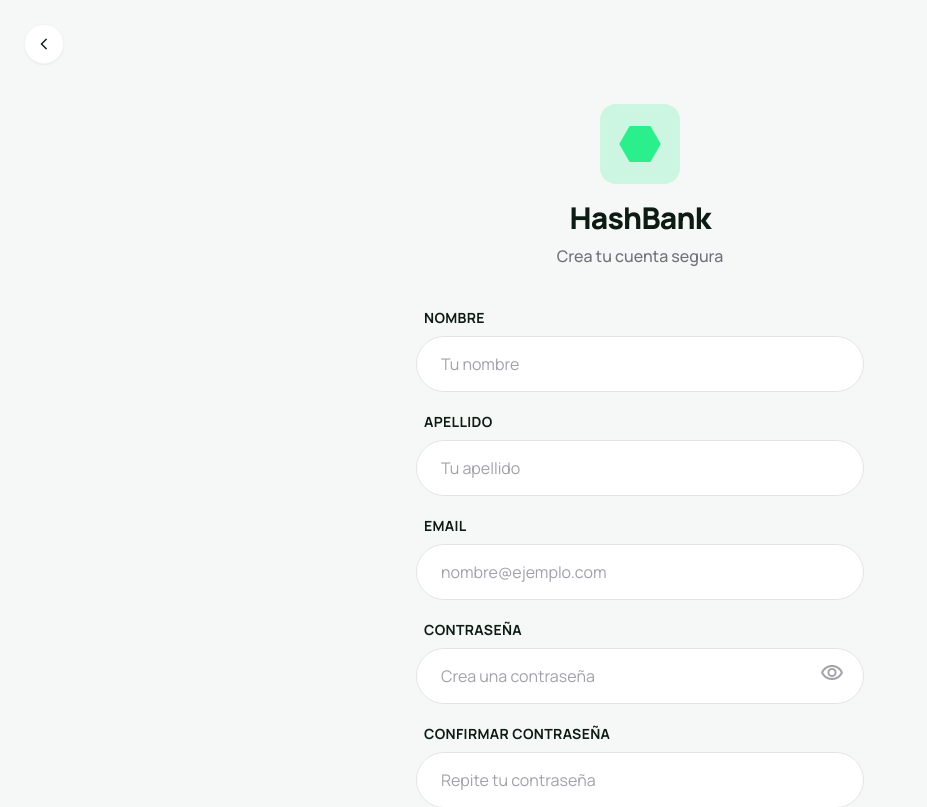
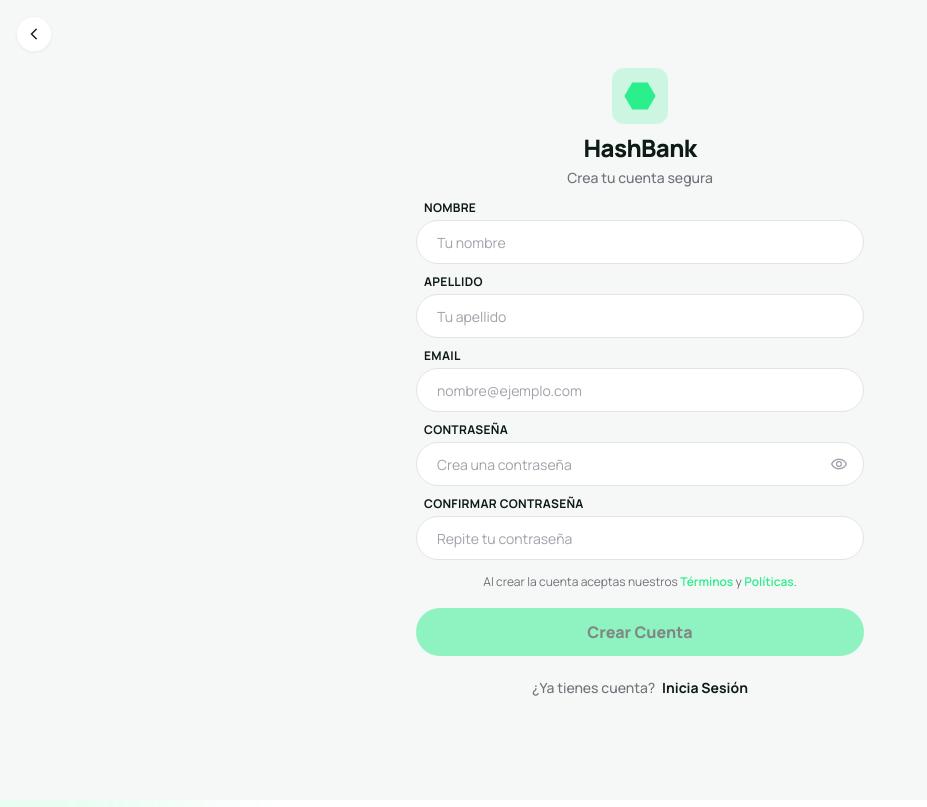
Before and after one commit to diegoMolv3r/Hash-Bank, an Angular app in the folder frontend/: page / in a window 1280 px wide. Shown: the top 807 px of the page, without its empty margins (0-927 px from the left). Built offline with nearby package versions, Linux system fonts and the light colour scheme.

Commit message:
Elimino scroll vertical en formulario de registro

```diff
--- a/frontend/src/app/modules/register/register-form.component/register-form.component.html
+++ b/frontend/src/app/modules/register/register-form.component/register-form.component.html
@@ -5,117 +5,117 @@
   <div class="w-96 h-96 bg-primary rounded-full blur-3xl -translate-x-1/2 translate-y-1/2"></div>
 </div>
 
-<div class="bg-background-light dark:bg-background-dark font-display text-hash-blue dark:text-white min-h-screen flex flex-col">
+<div class="bg-background-light dark:bg-background-dark font-display text-hash-blue dark:text-white h-screen flex flex-col overflow-hidden">
 
-  <div class="flex items-center justify-between p-6 pb-2">
-    <button routerLink="/login" class="flex size-10 items-center justify-center rounded-full bg-white dark:bg-zinc-800 shadow-sm border border-zinc-100 dark:border-zinc-700 hover:bg-zinc-50 dark:hover:bg-zinc-700 transition-colors">
+  <div class="flex items-center justify-between p-4 pb-2">
+    <button routerLink="/login" class="flex size-9 items-center justify-center rounded-full bg-white dark:bg-zinc-800 shadow-sm border border-zinc-100 dark:border-zinc-700 hover:bg-zinc-50 dark:hover:bg-zinc-700 transition-colors">
       <span class="material-symbols-outlined text-hash-blue dark:text-white text-sm">arrow_back_ios_new</span>
     </button>
-    <div class="w-10"></div>
+    <div class="w-9"></div>
   </div>
 
-  <div class="flex-1 px-6 pb-12 overflow-y-auto">
+  <div class="flex-1 px-6 pb-4 overflow-y-auto">
 
-    <div class="flex flex-col items-center justify-center pt-8 pb-10">
-      <div class="size-20 bg-primary/20 rounded-2xl flex items-center justify-center mb-4 backdrop-blur-sm">
-        <span class="material-symbols-outlined text-primary text-5xl" style="font-variation-settings: 'FILL' 1;">hexagon</span>
+    <div class="flex flex-col items-center justify-center pt-2 pb-3">
+      <div class="size-14 bg-primary/20 rounded-xl flex items-center justify-center mb-2 backdrop-blur-sm">
+        <span class="material-symbols-outlined text-primary text-4xl" style="font-variation-settings: 'FILL' 1;">hexagon</span>
       </div>
-      <h1 class="text-3xl font-extrabold tracking-tight text-hash-blue dark:text-white">HashBank</h1>
-      <p class="text-zinc-500 dark:text-zinc-400 mt-2 font-medium">Crea tu cuenta segura</p>
+      <h1 class="text-2xl font-extrabold tracking-tight text-hash-blue dark:text-white">HashBank</h1>
+      <p class="text-zinc-500 dark:text-zinc-400 mt-1 text-sm font-medium">Crea tu cuenta segura</p>
     </div>
 
-    <form [formGroup]="registerForm" (ngSubmit)="onSubmit()" class="space-y-5 max-w-md mx-auto">
+    <form [formGroup]="registerForm" (ngSubmit)="onSubmit()" class="space-y-2.5 max-w-md mx-auto">
 
-      <div class="flex flex-col gap-2">
-        <label class="text-hash-blue dark:text-zinc-200 text-sm font-bold tracking-wide uppercase px-2">Nombre</label>
+      <div class="flex flex-col gap-1">
+        <label class="text-hash-blue dark:text-zinc-200 text-xs font-bold tracking-wide uppercase px-2">Nombre</label>
         <input
           formControlName="firstName"
           type="text"
-          class="form-input w-full h-14 px-6 rounded-full border border-zinc-200 dark:border-zinc-700 bg-white dark:bg-zinc-800 text-hash-blue dark:text-white placeholder:text-zinc-400 focus:outline-none focus:border-primary focus:ring-1 focus:ring-primary transition-all duration-200"
+          class="form-input w-full h-11 px-5 rounded-full border border-zinc-200 dark:border-zinc-700 bg-white dark:bg-zinc-800 text-hash-blue dark:text-white placeholder:text-zinc-400 focus:outline-none focus:border-primary focus:ring-1 focus:ring-primary transition-all duration-200 text-sm"
           placeholder="Tu nombre"
         />
-        <div *ngIf="registerForm.get('firstName')?.invalid && registerForm.get('firstName')?.touched" class="text-red-500 text-xs px-6 font-medium animate-pulse">
+        <div *ngIf="registerForm.get('firstName')?.invalid && registerForm.get('firstName')?.touched" class="text-red-500 text-xs px-5 font-medium animate-pulse">
           El nombre es requerido.
         </div>
       </div>
 
-      <div class="flex flex-col gap-2">
-        <label class="text-hash-blue dark:text-zinc-200 text-sm font-bold tracking-wide uppercase px-2">Apellido</label>
+      <div class="flex flex-col gap-1">
+        <label class="text-hash-blue dark:text-zinc-200 text-xs font-bold tracking-wide uppercase px-2">Apellido</label>
         <input
           formControlName="lastName"
           type="text"
-          class="form-input w-full h-14 px-6 rounded-full border border-zinc-200 dark:border-zinc-700 bg-white dark:bg-zinc-800 text-hash-blue dark:text-white placeholder:text-zinc-400 focus:outline-none focus:border-primary focus:ring-1 focus:ring-primary transition-all duration-200"
+          class="form-input w-full h-11 px-5 rounded-full border border-zinc-200 dark:border-zinc-700 bg-white dark:bg-zinc-800 text-hash-blue dark:text-white placeholder:text-zinc-400 focus:outline-none focus:border-primary focus:ring-1 focus:ring-primary transition-all duration-200 text-sm"
           placeholder="Tu apellido"
         />
-        <div *ngIf="registerForm.get('lastName')?.invalid && registerForm.get('lastName')?.touched" class="text-red-500 text-xs px-6 font-medium animate-pulse">
+        <div *ngIf="registerForm.get('lastName')?.invalid && registerForm.get('lastName')?.touched" class="text-red-500 text-xs px-5 font-medium animate-pulse">
           El apellido es requerido.
         </div>
       </div>
 
-      <div class="flex flex-col gap-2">
-        <label class="text-hash-blue dark:text-zinc-200 text-sm font-bold tracking-wide uppercase px-2">Email</label>
+      <div class="flex flex-col gap-1">
+        <label class="text-hash-blue dark:text-zinc-200 text-xs font-bold tracking-wide uppercase px-2">Email</label>
         <input
           formControlName="email"
           type="email"
-          class="form-input w-full h-14 px-6 rounded-full border border-zinc-200 dark:border-zinc-700 bg-white dark:bg-zinc-800 text-hash-blue dark:text-white placeholder:text-zinc-400 focus:outline-none focus:border-primary focus:ring-1 focus:ring-primary transition-all duration-200"
+          class="form-input w-full h-11 px-5 rounded-full border border-zinc-200 dark:border-zinc-700 bg-white dark:bg-zinc-800 text-hash-blue dark:text-white placeholder:text-zinc-400 focus:outline-none focus:border-primary focus:ring-1 focus:ring-primary transition-all duration-200 text-sm"
           placeholder="nombre@ejemplo.com"
         />
-        <div *ngIf="registerForm.get('email')?.invalid && registerForm.get('email')?.touched" class="text-red-500 text-xs px-6 font-medium animate-pulse">
+        <div *ngIf="registerForm.get('email')?.invalid && registerForm.get('email')?.touched" class="text-red-500 text-xs px-5 font-medium animate-pulse">
           Ingresa un email válido.
         </div>
       </div>
 
-      <div class="flex flex-col gap-2 relative">
-        <label class="text-hash-blue dark:text-zinc-200 text-sm font-bold tracking-wide uppercase px-2">Contraseña</label>
+      <div class="flex flex-col gap-1 relative">
+        <label class="text-hash-blue dark:text-zinc-200 text-xs font-bold tracking-wide uppercase px-2">Contraseña</label>
         <div class="relative">
           <input
             formControlName="password"
             [type]="showPassword ? 'text' : 'password'"
-            class="form-input w-full h-14 px-6 rounded-full border border-zinc-200 dark:border-zinc-700 bg-white dark:bg-zinc-800 text-hash-blue dark:text-white placeholder:text-zinc-400 focus:outline-none focus:border-primary focus:ring-1 focus:ring-primary transition-all duration-200"
+            class="form-input w-full h-11 px-5 rounded-full border border-zinc-200 dark:border-zinc-700 bg-white dark:bg-zinc-800 text-hash-blue dark:text-white placeholder:text-zinc-400 focus:outline-none focus:border-primary focus:ring-1 focus:ring-primary transition-all duration-200 text-sm"
             placeholder="Crea una contraseña"
           />
-          <button type="button" (click)="togglePassword()" class="absolute right-5 top-1/2 -translate-y-1/2 text-zinc-400 hover:text-primary transition-colors focus:outline-none">
-            <span class="material-symbols-outlined">{{ showPassword ? 'visibility_off' : 'visibility' }}</span>
+          <button type="button" (click)="togglePassword()" class="absolute right-4 top-1/2 -translate-y-1/2 text-zinc-400 hover:text-primary transition-colors focus:outline-none">
+            <span class="material-symbols-outlined text-lg">{{ showPassword ? 'visibility_off' : 'visibility' }}</span>
           </button>
         </div>
-        <div *ngIf="registerForm.get('password')?.invalid && registerForm.get('password')?.touched" class="text-red-500 text-xs px-6 font-medium animate-pulse">
+        <div *ngIf="registerForm.get('password')?.invalid && registerForm.get('password')?.touched" class="text-red-500 text-xs px-5 font-medium animate-pulse">
           Mínimo 6 caracteres.
         </div>
       </div>
 
-      <div class="flex flex-col gap-2">
-        <label class="text-hash-blue dark:text-zinc-200 text-sm font-bold tracking-wide uppercase px-2">Confirmar Contraseña</label>
+      <div class="flex flex-col gap-1">
+        <label class="text-hash-blue dark:text-zinc-200 text-xs font-bold tracking-wide uppercase px-2">Confirmar Contraseña</label>
         <input
           formControlName="confirmPassword"
           type="password"
-          class="form-input w-full h-14 px-6 rounded-full border border-zinc-200 dark:border-zinc-700 bg-white dark:bg-zinc-800 text-hash-blue dark:text-white placeholder:text-zinc-400 focus:outline-none focus:border-primary focus:ring-1 focus:ring-primary transition-all duration-200"
+          class="form-input w-full h-11 px-5 rounded-full border border-zinc-200 dark:border-zinc-700 bg-white dark:bg-zinc-800 text-hash-blue dark:text-white placeholder:text-zinc-400 focus:outline-none focus:border-primary focus:ring-1 focus:ring-primary transition-all duration-200 text-sm"
           placeholder="Repite tu contraseña"
         />
-        <div *ngIf="registerForm.hasError('passwordMismatch') && registerForm.get('confirmPassword')?.touched" class="text-red-500 text-xs px-6 font-medium animate-pulse">
+        <div *ngIf="registerForm.hasError('passwordMismatch') && registerForm.get('confirmPassword')?.touched" class="text-red-500 text-xs px-5 font-medium animate-pulse">
           Las contraseñas no coinciden.
         </div>
       </div>
 
-      <div *ngIf="errorMessage" class="bg-red-50 dark:bg-red-900/20 border border-red-200 dark:border-red-800 text-red-600 dark:text-red-400 px-4 py-3 rounded-xl text-sm flex items-center gap-2">
-        <span class="material-symbols-outlined text-lg">error</span>
+      <div *ngIf="errorMessage" class="bg-red-50 dark:bg-red-900/20 border border-red-200 dark:border-red-800 text-red-600 dark:text-red-400 px-3 py-2 rounded-xl text-xs flex items-center gap-2">
+        <span class="material-symbols-outlined text-base">error</span>
         {{ errorMessage }}
       </div>
 
-      <p class="text-xs text-zinc-500 dark:text-zinc-400 text-center px-6 pt-2">
+      <p class="text-xs text-zinc-500 dark:text-zinc-400 text-center px-5 pt-1">
         Al crear la cuenta aceptas nuestros <span class="text-primary font-semibold cursor-pointer hover:underline">Términos</span> y <span class="text-primary font-semibold cursor-pointer hover:underline">Políticas</span>.
       </p>
 
-      <div class="pt-4">
+      <div class="pt-2">
         <button
           type="submit"
           [disabled]="registerForm.invalid"
-          class="w-full h-16 bg-primary hover:bg-emerald-400 text-hash-blue font-extrabold text-lg rounded-full shadow-lg shadow-primary/20 transition-all active:scale-[0.98] disabled:opacity-50 disabled:cursor-not-allowed disabled:shadow-none">
+          class="w-full h-12 bg-primary hover:bg-emerald-400 text-hash-blue font-extrabold text-base rounded-full shadow-lg shadow-primary/20 transition-all active:scale-[0.98] disabled:opacity-50 disabled:cursor-not-allowed disabled:shadow-none">
           Crear Cuenta
         </button>
       </div>
 
-      <div class="pt-6 pb-4 text-center">
-        <p class="text-zinc-500 dark:text-zinc-400 font-medium">
+      <div class="pt-3 pb-2 text-center">
+        <p class="text-zinc-500 dark:text-zinc-400 text-sm font-medium">
           ¿Ya tienes cuenta?
           <a routerLink="/login" class="text-hash-blue dark:text-primary font-bold ml-1 decoration-primary decoration-2 underline-offset-4 hover:underline cursor-pointer">Inicia Sesión</a>
         </p>
```
